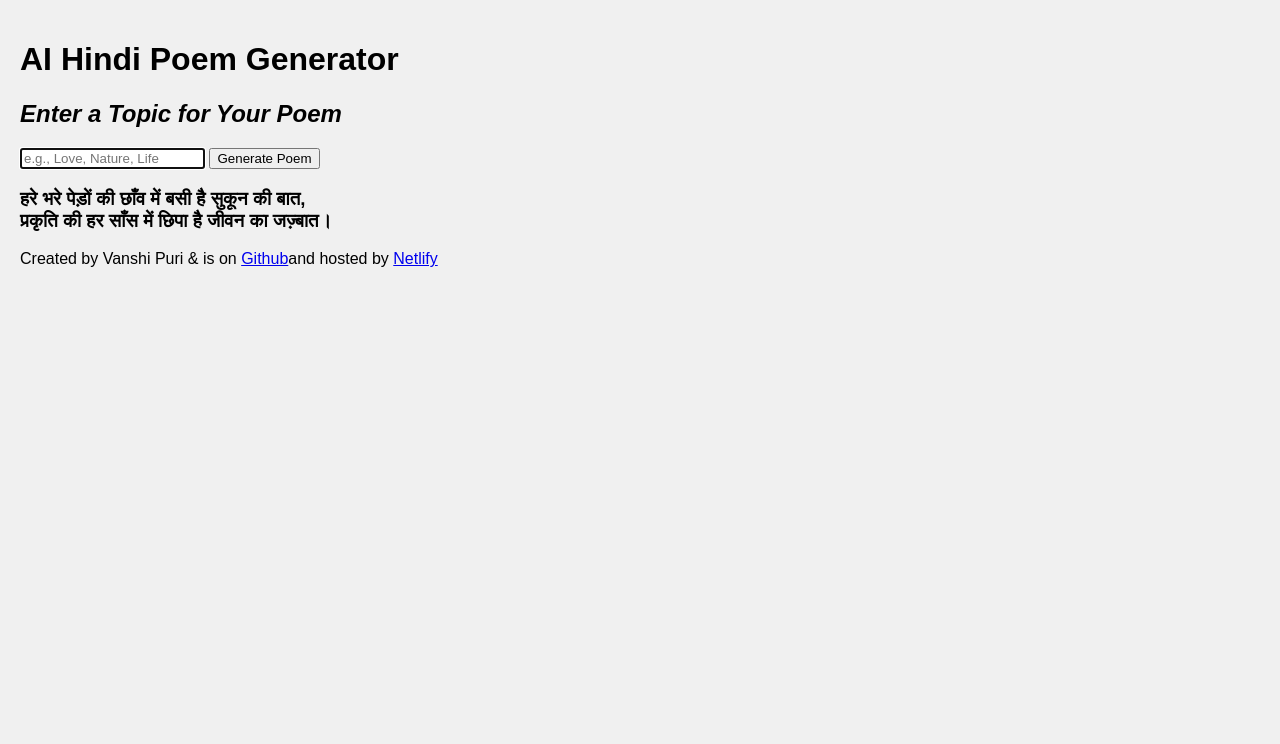
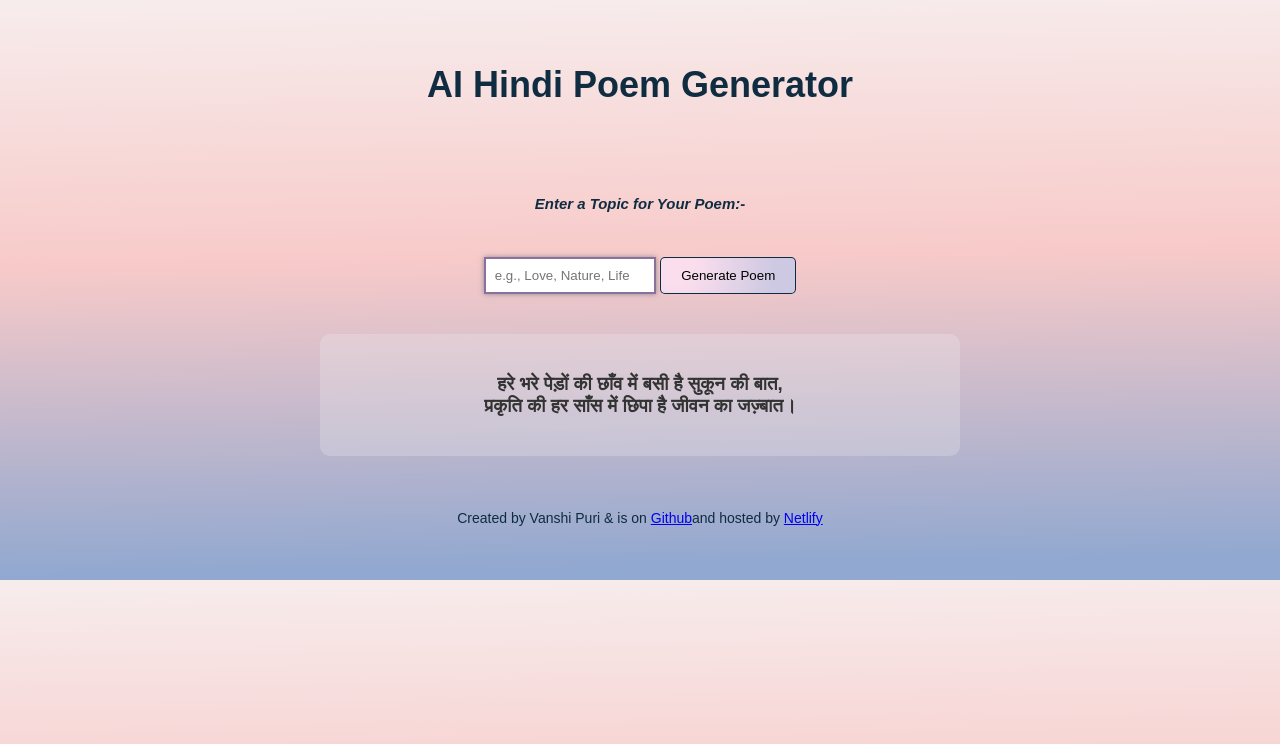
Before and after one commit to vanshipuri/Hindi-Poem-Generator, a plain HTML site: page index.html in a window 1280 px wide. Drawn offline with Linux system fonts and the light colour scheme.

Commit message:
added css

```diff
--- a/index.html
+++ b/index.html
@@ -3,21 +3,22 @@
 <head>
     <meta charset="UTF-8">
     <meta name="viewport" content="width=device-width, initial-scale=1.0">
-    <title>AI Hindi Poem Generator</title>
-    <h1>AI Hindi Poem Generator</h1>
+    <title><i>AI Hindi Poem Generator</i></title>
     <link rel="stylesheet" href="style.css">
 </head>
 <body>
+    <div class="main">
+       <div id="text-1"><h1>AI Hindi Poem Generator</h1></div>
  <div class="container">
-    <h2><i>Enter a Topic for Your Poem</i></h2>
-    <input type="text" id="topicInput" placeholder="e.g., Love, Nature, Life"  autofocus required>
-    <button id="generateButton">Generate Poem</button>
+    <div id="intro"><h5><i>Enter a Topic for Your Poem:-</i></h5></div>
+   <div id="form"> <input type="text" id="topicInput" placeholder="e.g., Love, Nature, Life"  autofocus required>
+    <button id="generateButton">Generate Poem</button></div>
     <div id="poemOutput" class="poem-output">
         <h3>हरे भरे पेड़ों की छाँव में बसी है सुकून की बात,<br>
 प्रकृति की हर साँस में छिपा है जीवन का जज़्बात।</h3>
-        <p id="poemText"></p>
+
  </div>
-
+</div>
 
     <script src="script.js"></script>
 </body>
--- a/style.css
+++ b/style.css
@@ -1,6 +1,68 @@
 body{
-    background-color: #f0f0f0;
+    background: linear-gradient(179.1deg, rgb(247, 238, 238) -1.9%, rgb(247, 202, 201) 44.9%, rgb(145, 168, 208) 96.1%);
     font-family: Arial, sans-serif;
     margin: 0;
     padding: 20px;
 }
+#text-1{
+    display:block;
+    margin:0 auto;
+    padding: 20px;
+    text-align: center;
+    color: #0c293dfb;
+    font-size: 18px;
+    margin-bottom: 20px;
+}
+#intro{
+    display: flex;
+    flex-direction: column;
+    align-items: center;
+    margin: 0 auto;
+    text-align: center;
+    color: #0c293dfb;
+    font-size: 18px;
+}
+#form{
+    text-align: center;
+    padding: 20px;
+    left: 0px;
+    right:0px;
+}
+#poemOutput{
+    margin: 20px auto;
+    padding: 20px;
+    background-color: #f0f0f042;
+    border-radius: 10px;
+    width: 80%;
+    max-width: 600px;
+    text-align: center;
+    color: #333;
+}
+footer{
+    padding: 20px;
+    text-align: center;
+    margin-top: 20px;
+    color: #0c293dfb;
+    font-size: 14px;
+}
+#generateButton{
+    background: radial-gradient(circle at 10% 20%, rgb(251, 222, 238) 15.6%, rgb(206, 201, 226) 80.3%);
+    color: black;
+    border: 1px solid #0c293dfb;
+    padding: 10px 20px;
+    border-radius: 5px;
+    cursor: pointer;
+}
+#generateButton:hover{
+    color: white;
+    background: linear-gradient(109.6deg, rgb(36, 45, 57) 11.2%, rgb(16, 37, 60) 51.2%, rgb(0, 0, 0) 98.6%);
+}
+input[type="text"]:focus {
+            outline: none;
+            border: 2px solid #8b709b;
+            box-shadow: 0 0 5px rgba(39, 71, 97, 0.5);
+        }
+input[type="text"] {
+        padding: 9px;
+        width: 150px;
+      }
```
